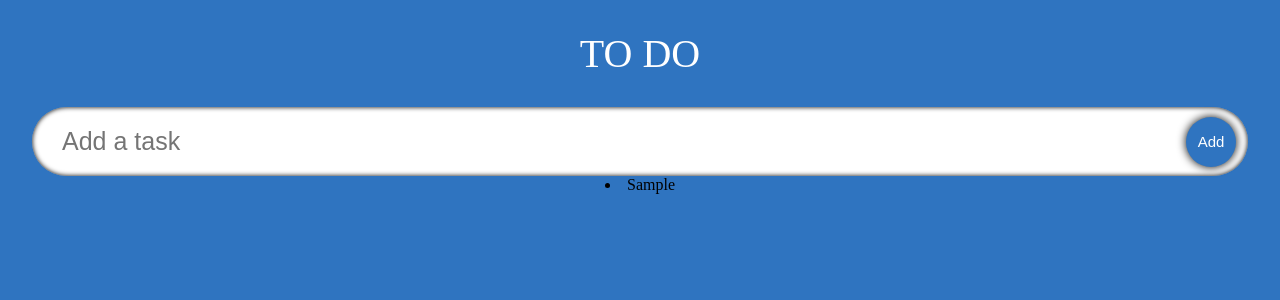
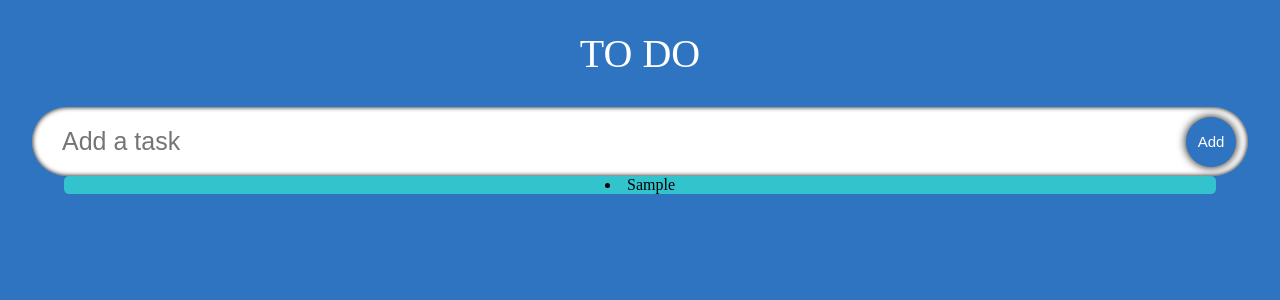
Before and after one commit to tabbytoney/todoapp-tsreact, a React (Create React App) app: page / in a window 1280 px wide. Both pictures are taken after typing "Sample" into the empty fields and a click on the button "Add". Shown: the top 300 px of the page. Built offline with nearby package versions, Linux system fonts and the light colour scheme; the HTML template or start-up script is replaced by a standard one; a web font is replaced by a local one.

Commit message:
todo list, todo card placeholder

```diff
--- a/package.json
+++ b/package.json
@@ -12,6 +12,7 @@
     "@types/react-dom": "^18.2.7",
     "react": "^18.2.0",
     "react-dom": "^18.2.0",
+    "react-icons": "^4.10.1",
     "react-scripts": "5.0.1",
     "typescript": "^4.9.5",
     "web-vitals": "^2.1.4"
--- a/src/App.tsx
+++ b/src/App.tsx
@@ -2,6 +2,7 @@
 import './App.css';
 import InputField from './components/InputField';
 import { Todo } from './components/model';
+import TodoList from './components/TodoList';
 
 const App: React.FC = () => {
   const [todo, setTodo] = useState<string>('');
@@ -25,9 +26,7 @@
     <div className='App'>
       <span className='heading'>To Do</span>
       <InputField todo={todo} setTodo={setTodo} handleAdd={handleAdd} />
-      {todos.map((t) => (
-        <li key={t.todo}>{t.todo}</li>
-      ))}
+      <TodoList todos={todos} setTodos={setTodos} />
     </div>
   );
 };
--- /dev/null
+++ b/src/components/TodoList.tsx
@@ -0,0 +1,20 @@
+import React from 'react';
+import './styles.css';
+import { Todo } from './model';
+
+interface Props {
+  todos: Todo[];
+  setTodos: React.Dispatch<React.SetStateAction<Todo[]>>;
+}
+
+const TodoList: React.FC<Props> = ({ todos, setTodos }) => {
+  return (
+    <div className='todos'>
+      {todos.map((todo) => (
+        <li>{todo.todo}</li>
+      ))}
+    </div>
+  );
+};
+
+export default TodoList;
--- a/src/components/styles.css
+++ b/src/components/styles.css
@@ -55,9 +55,11 @@
 .todos {
   border-radius: 5px;
   display: flex;
-  flex-direction: column;
-  width: 47.5%;
-  padding: 15px;
+  /* flex-direction: column; */
+  /* width: 47.5%; */
+  /* padding: 15px; */
+  width: 90%;
+  justify-content: space-evenly;
   background-color: rgb(50, 195, 205);
 }
 
```
Also changed, not shown: src/components/TodoCard.tsx (added), 1 other file (tests, documents, lock files or other folders).
